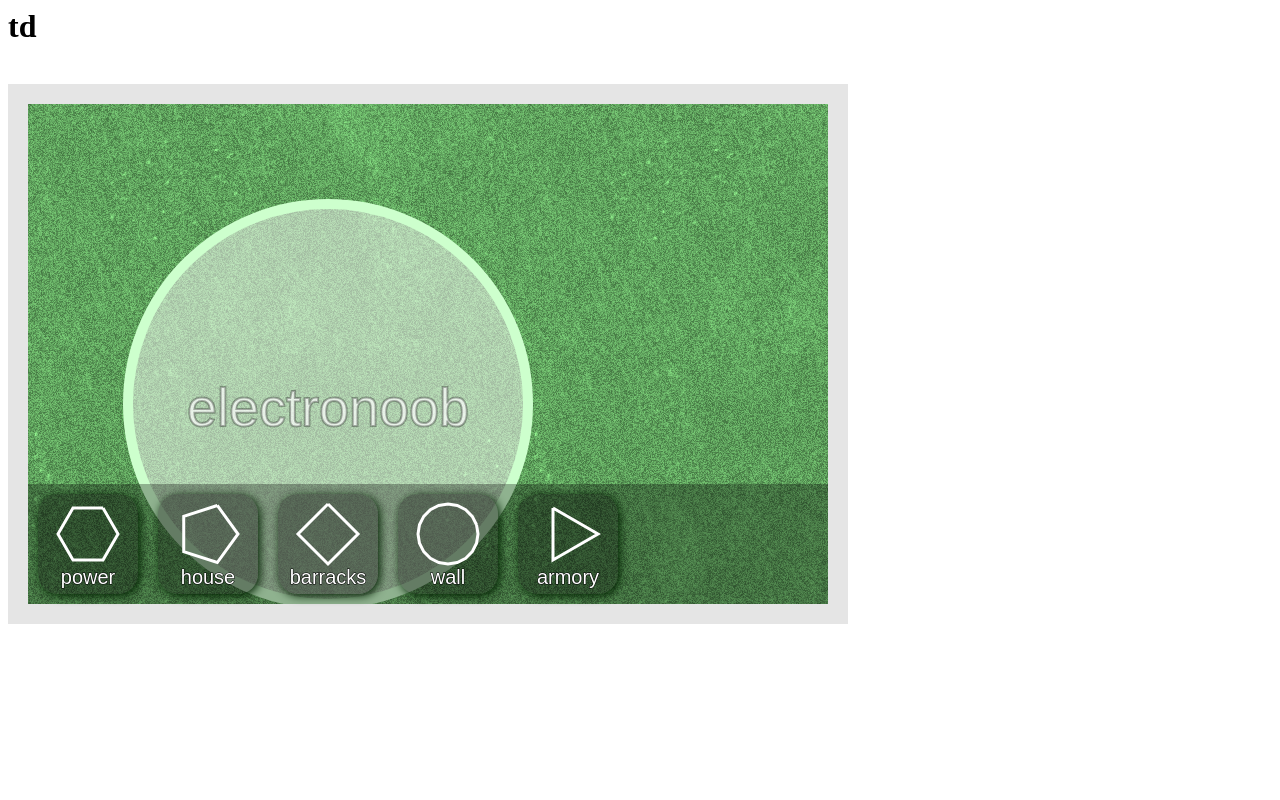
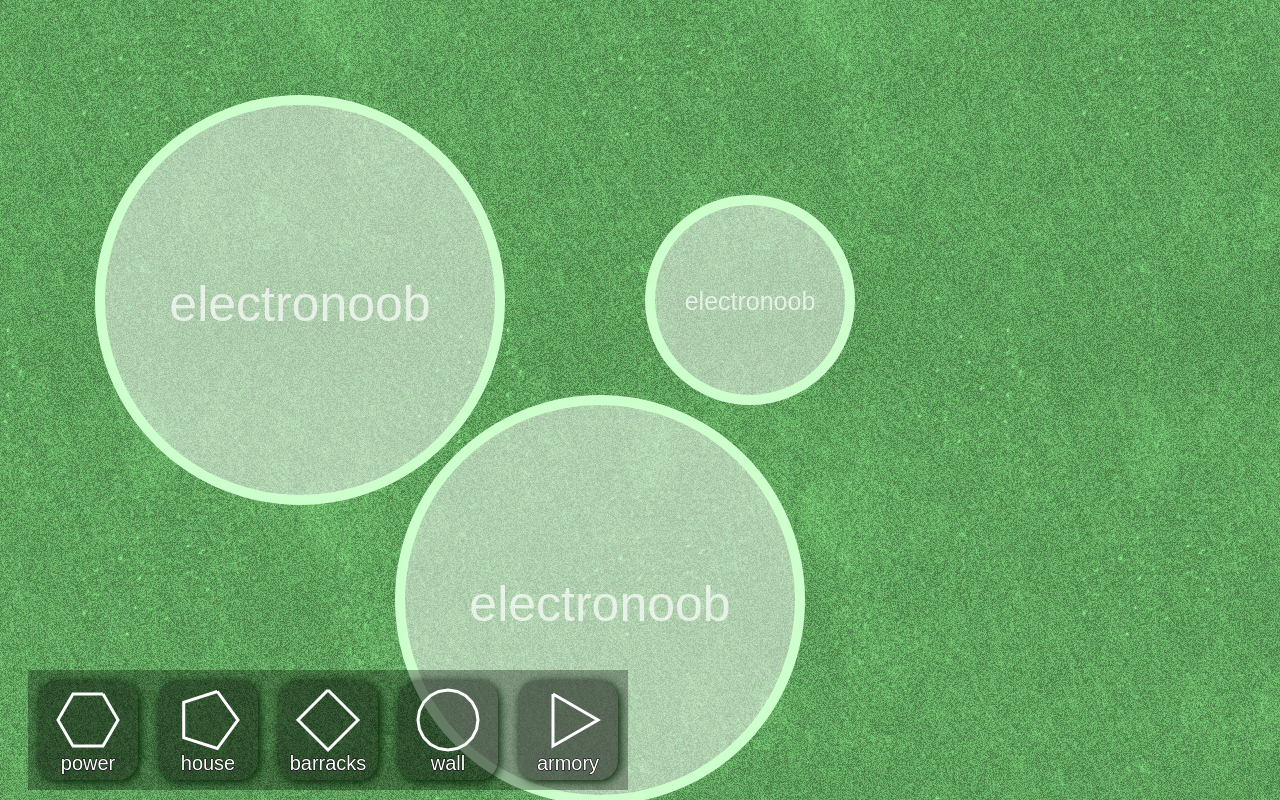
Before and after one commit to electronoob/tower-defence, a plain HTML site: page src/index.html in a window 1280 px wide. Drawn offline with Linux system fonts and the light colour scheme.

Commit message:
add resize event, ground dirty signal, tweaked toolbar and font style on base owner name

```diff
--- a/src/helpers.js
+++ b/src/helpers.js
@@ -9,7 +9,14 @@
         var width = scr.width;
         var height = scr.height;
         ctx.font = size + "px " + font;
+        var kb = {
+            l: 0,
+            r: 0,
+            u: 0,
+            d: 0
+        };
         var draw = function() {};
+
         function render() {
             ctx.clearRect(0, 0, 800, 500);
             draw();
@@ -67,7 +74,7 @@
             return points;
         }
         // vector a, vector b, step size
-        function lerp(a,b,step) {
+        function lerp(a, b, step) {
             tmp = new Vector();
             tmp.add(b);
             tmp.sub(a);
@@ -75,3 +82,54 @@
             tmp.add(a);
             return tmp;
         }
+
+        window.addEventListener("resize", resize);
+
+        function resize() {
+            scr.width = window.innerWidth;
+            scr.height = window.innerHeight;
+            scr.style.width = window.innerWidth + "px";
+            scr.style.height = window.innerHeight + "px";
+        }
+        resize();
+
+        window.onkeydown = function(e) {
+            switch (e.keyCode) {
+                case 81:
+                    kb.u = 1;
+                    e.preventDefault();
+                    break;
+                case 65:
+                    kb.d = 1;
+                    e.preventDefault();
+                    break;
+                case 37:
+                    kb.l = 1;
+                    e.preventDefault();
+                    break;
+                case 39:
+                    kb.r = 1;
+                    e.preventDefault();
+                    break;
+            }
+        };
+        window.onkeyup = function(e) {
+            switch (e.keyCode) {
+                case 81:
+                    kb.u = 0;
+                    e.preventDefault();
+                    break;
+                case 65:
+                    kb.d = 0;
+                    e.preventDefault();
+                    break;
+                case 37:
+                    kb.l = 0;
+                    e.preventDefault();
+                    break;
+                case 39:
+                    kb.r = 0;
+                    e.preventDefault();
+                    break;
+            }
+        };
--- a/src/index.html
+++ b/src/index.html
@@ -4,19 +4,21 @@
     <script src="http://localhost:35729/livereload.js?snipver=1"></script>
     <style>
         canvas#scr {
-            border: 20px solid rgba(0, 0, 0, 0.1);
+            position: absolute;
+            top: 0px;
+            left: 0px;
         }
 
         div#buttons {
-            position: relative;
-            top: -140px;
-            width: 800px;
+            position: absolute;
+            bottom: 10px;
             margin-left: 20px;
-            background-color: rgba(0,0,0,0.3);
+            background-color: rgba(0, 0, 0, 0.3);
             height: 120px;
         }
+
         div#buttons canvas {
-            background-color: rgba(0,0,0,0.3);
+            background-color: rgba(0, 0, 0, 0.3);
             border-radius: 20px;
             margin: 10px;
             box-shadow: 2px 2px 10px #002200;
@@ -25,7 +27,7 @@
 </head>
 
 <body>
-    <h1>td</h1>
+    <h1>tower defence game</h1>
     <br/>
     <canvas id="scr" width="800" height="500"></canvas>
     <div id="buttons"></div>
@@ -33,11 +35,25 @@
     <script src="./helpers.js"></script>
     <script src="./icons.js"></script>
     <script>
-
         var bases = [];
-        bases[0] = {type: "tower", pos: new Vector(300,300), radius: 200, username: "electronoob"};
-
-
+        bases[0] = {
+            type: "tower",
+            pos: new Vector(300, 300),
+            radius: 200,
+            username: "electronoob"
+        };
+        bases[1] = {
+            type: "tower",
+            pos: new Vector(600, 600),
+            radius: 200,
+            username: "electronoob"
+        };
+        bases[2] = {
+            type: "tower",
+            pos: new Vector(750, 300),
+            radius: 100,
+            username: "electronoob"
+        };
         /*
                                     ctx == rendering context
                                     gtx == ground context
@@ -45,44 +61,52 @@
 
         var ground = document.createElement("canvas");
         var gtx = ground.getContext("2d");
+        var isGroundDirty = 1; // reduce ground redraws
         var map = {};
         map.width = 2048;
         map.height = 2048;
         var camera = {};
-        camera.pos = new Vector(0,0);
+        camera.pos = new Vector(0, 0);
         ground.width = map.width;
         ground.height = map.height;
 
         var images = [];
         images.push(new Image());
         images[images.length - 1].src = "./img/green.png";
-
+        images[images.length - 1].onload = function () {
+            isGroundDirty = 1;
+        };
         function draw() {
-            gtx.clearRect(0,0,map.width,map.height);
+            if (isGroundDirty) {
+                isGroundDirty = 0;
+                gtx.clearRect(0, 0, map.width, map.height);
                 for (i = 0; i < map.width + 500; i += 500) {
                     for (k = 0; k < map.height + 500; k += 500) {
                         gtx.drawImage(images[0], i, k);
                     }
                 }
+                for (i = 0; i < bases.length; i++) {
                     gtx.fillStyle = "rgba(255,255,255,0.5)";
                     gtx.strokeStyle = "rgba(205,255,205,1)";
                     gtx.lineWidth = 10;
-            for (i=0;i<bases.length;i++) {
                     gtx.beginPath();
-                gtx.arc(bases[i].pos.x,bases[i].pos.y,bases[i].radius,0,2*Math.PI);
+                    gtx.arc(bases[i].pos.x, bases[i].pos.y, bases[i].radius, 0, 2 * Math.PI);
                     gtx.fill();
                     gtx.stroke();
                     gtx.closePath;
-                var uOffsetX = gtx.measureText(bases[i].username).width /2;
-                var uOffsetY = gtx.measureText("M").width /2;
+                    gtx.font = Math.round(bases[i].radius / 4) + "px Arial";
+                    var uOffsetX = gtx.measureText(bases[i].username).width / 2;
+                    var uOffsetY = gtx.measureText("M").width / 2;
                     gtx.fillStyle = "rgba(255,255,255,0.7)";
-                gtx.strokeStyle = "rgba(0,0,0,0.3)";
-                gtx.lineWidth = 2;
-                gtx.font = "54px Arial";
-                gtx.fillText (bases[i].username,bases[i].pos.x - uOffsetX,
+                    gtx.strokeStyle = "rgba(0,100,0,0.5)";
+                    gtx.lineWidth = 3;
+                    gtx.fillText(bases[i].username, bases[i].pos.x - uOffsetX,
                         bases[i].pos.y + uOffsetY);
+                    /*
                     gtx.strokeText (bases[i].username,bases[i].pos.x - uOffsetX,
                             bases[i].pos.y + uOffsetY);
+                    */
+                }
             }
             ctx.drawImage(ground, -camera.pos.x, -camera.pos.y);
         }
```
Lines whose indentation alone changed are shown as unchanged.
